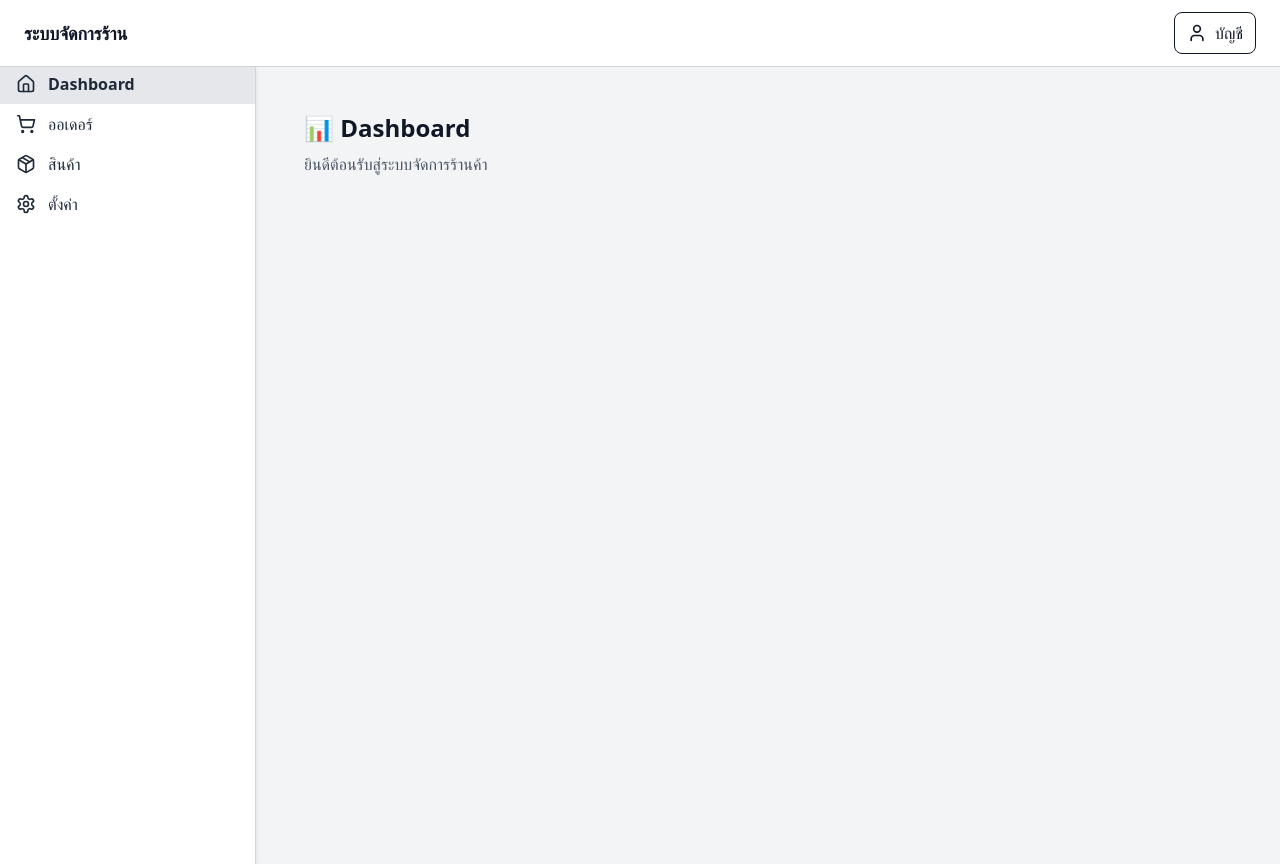
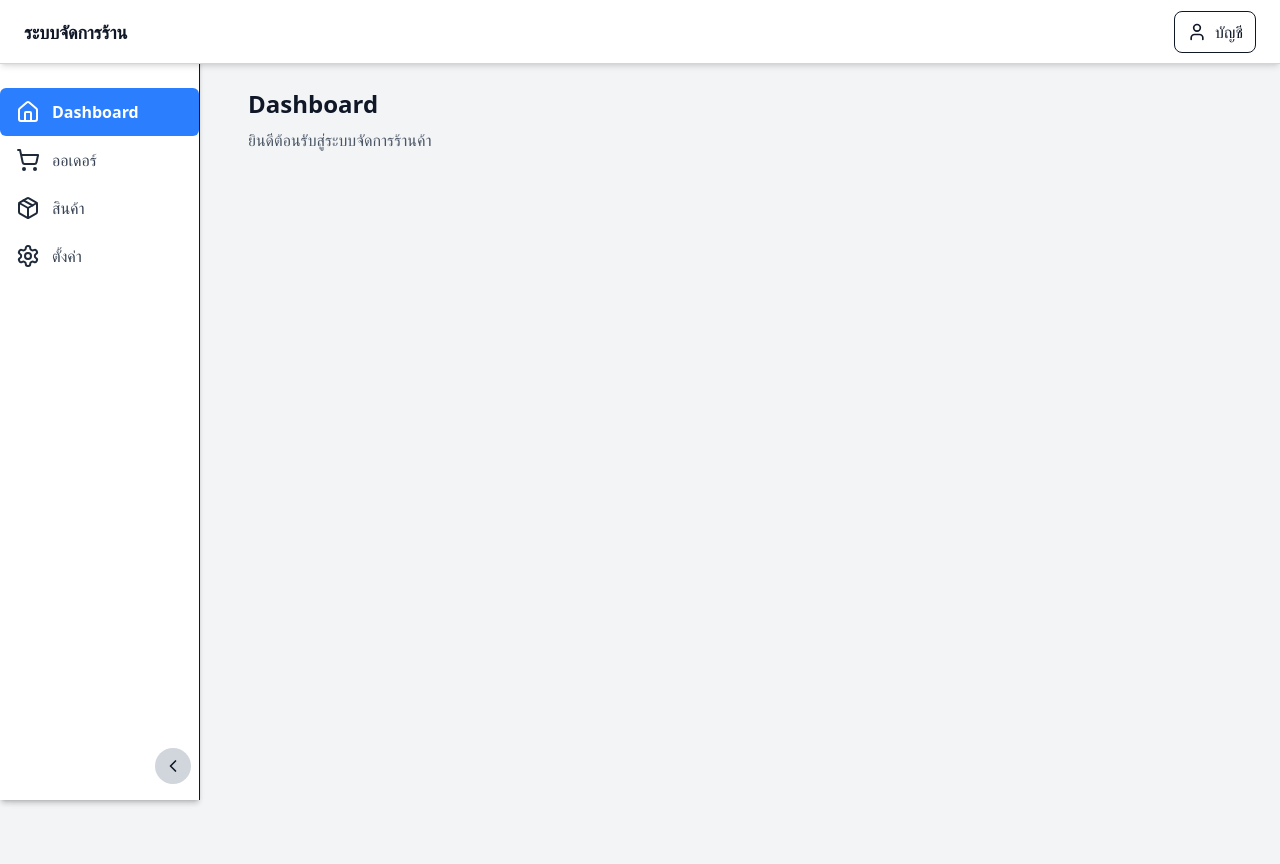
Before and after one commit to thanagonp/EvolveShop, a Next.js app: page /dashboard in a window 1280 px wide. After the commit the page ends 800 px from the top, so only its background shows below. Built offline with nearby package versions, Linux system fonts and the light colour scheme.

Commit message:
config Sidebar

```diff
--- a/app/dashboard/layout.tsx
+++ b/app/dashboard/layout.tsx
@@ -1,32 +1,24 @@
 "use client";
 
-import Sidebar from "@/components/layout/Sidebar";
-import Navbar from "@/components/layout/Navbar";
-import { motion } from "framer-motion";
+import Sidebar from "../../components/layout/Sidebar";
+import Navbar from "../../components/layout/Navbar";
+import { useSidebar } from "@/components/layout/SidebarContext";
 
 export default function DashboardLayout({ children }: { children: React.ReactNode }) {
+  const { isOpen } = useSidebar();
+
   return (
     <div className="flex min-h-screen">
+      {/* ✅ Fixed Sidebar */}
+      <Sidebar />
 
-      <div className="absolute top-0 left-0 w-full z-10">
-        <Navbar />
+      {/* ✅ Wrapper สำหรับ Content */}
+      <div className="flex flex-col flex-1 min-h-screen">
+        <Navbar /> {/* ✅ แยก Navbar ออกจาก Sidebar */}
+        <main className={`flex-1 p-6 pt-16 transition-all duration-300 ${isOpen ? "ml-[200px]" : "ml-[60px]"}`}>
+        {children}
+      </main>
       </div>
-
-      {/* Sidebar */}
-      <motion.div
-        initial={{ x: -100, opacity: 0 }}
-        animate={{ x: 0, opacity: 1 }}
-        transition={{ duration: 0.5 }}
-        className="flex h-screen bg-gray-100">
-        <Sidebar />
-      </motion.div>
-
-      {/* Content */}
-
-        <div className="flex-1 p-6 mt-16">
-          {children}
-        </div>
-
     </div>
   );
 }
--- a/app/dashboard/page.tsx
+++ b/app/dashboard/page.tsx
@@ -1,18 +1,17 @@
 "use client";
+
 import { motion } from "framer-motion";
 
 export default function DashboardPage() {
   return (
-    <motion.div
-      initial={{ opacity: 0 }}
-      animate={{ opacity: 1 }}
+    <motion.main
+      initial={{ opacity: 0, y: 10 }}
+      animate={{ opacity: 1, y: 0 }}
       transition={{ duration: 0.5 }}
-      className="p-6">
-
-      <h1 className="text-2xl font-bold flex items-center">
-        📊 Dashboard
-      </h1>
+      className="p-6"
+    >
+      <h1 className="text-2xl font-bold">Dashboard</h1>
       <p className="mt-2 text-gray-600">ยินดีต้อนรับสู่ระบบจัดการร้านค้า</p>
-    </motion.div>
+    </motion.main>
   );
 }
--- a/app/dashboard/products/page.tsx
+++ b/app/dashboard/products/page.tsx
@@ -159,18 +159,17 @@
         <h1 className="text-3xl font-bold mb-6">🛍️ รายการสินค้า</h1>
 
         {/* 🔹 Grid Layout แสดงสินค้า */}
-        <div className="grid grid-cols-1 md:grid-cols-3 lg:grid-cols-6 gap-8">
+        <div className="grid grid-cols-1 sm:grid-cols-2 md:grid-cols-3 lg:grid-cols-4 xl:grid-cols-5 2xl:grid-cols-6 gap-6">
           {products.map((product, index) => (
             <motion.div
               key={product._id}
               initial={{ opacity: 0, y: 10 }}
               animate={{ opacity: 1, y: 0 }}
               transition={{ duration: 0.3, delay: index * 0.1 }}
-              className="relative w-44 h-64 rounded-lg overflow-hidden shadow-lg transition group"
+              className="relative w-full max-w-xs h-64 rounded-lg overflow-hidden shadow-lg transition group bg-white"
             >
               {/* 🔹 รูปสินค้า */}
               <motion.div className="relative w-full h-full overflow-hidden">
-                {/* 🔹 ภาพสินค้า */}
                 <CldImage
                   src={product.images[0]}
                   alt={product.name}
@@ -180,8 +179,6 @@
                   className="w-full h-full object-cover transition-transform duration-300"
                   priority={true}
                 />
-
-                {/* 🔹 Gradient Overlay มืดเฉพาะขอบบนและล่าง */}
                 <div className="absolute inset-0 bg-gradient-to-b from-black/50 via-transparent to-black/50 opacity-0 group-hover:opacity-100 transition-opacity duration-300" />
               </motion.div>
 
@@ -190,8 +187,8 @@
                 {product.name}
               </div>
 
-              {/* 🔹 ปุ่ม Info (แสดงตลอด) */}
-              <button
+               {/* 🔹 ปุ่ม Info (แสดงตลอด) */}
+               <button
                 onClick={() => {
                   setSelectedProduct(product);
                   setIsInfoOpen(true);
@@ -226,6 +223,7 @@
           ))}
         </div>
 
+
         {/* 🏷️ ใช้ InfoModal แสดงรายละเอียดสินค้า */}
         {selectedProduct && (
           <InfoModal
--- a/app/globals.css
+++ b/app/globals.css
@@ -3,3 +3,8 @@
 body {
   @apply bg-gray-100 text-gray-900;
 }
+
+main {
+  /* ✅ กำหนด Animation ให้เฉพาะ Content */
+  transition: opacity 0.3s ease-in-out;
+}
--- a/app/layout.tsx
+++ b/app/layout.tsx
@@ -1,12 +1,18 @@
 import "./globals.css";
-import ToastProvider from "@/components/toasts/ToastProvider";
+import ToastProvider from "../components/toasts/ToastProvider";
+import Sidebar from "../components/layout/Sidebar";
+import { SidebarProvider } from "../components/layout/SidebarContext";
+
 export default function RootLayout({ children }: { children: React.ReactNode }) {
   return (
     <html lang="th">
-      <body className="min-h-screen bg-gray-100">
-        <ToastProvider>
-          {children}
-        </ToastProvider>
+      <body className="min-h-screen bg-gray-100 flex">
+        <SidebarProvider>
+          <Sidebar /> {/* ✅ Sidebar อยู่ภายใน Provider */}
+          <div className="flex flex-1">
+            <ToastProvider>{children}</ToastProvider>
+          </div>
+        </SidebarProvider>
       </body>
     </html>
   );
--- a/components/layout/Navbar.tsx
+++ b/components/layout/Navbar.tsx
@@ -1,44 +1,15 @@
 "use client";
-import { useState } from "react";
-import { motion, AnimatePresence } from "framer-motion";
+
 import { User, LogOut } from "lucide-react";
 
 export default function Navbar() {
-  const [menuOpen, setMenuOpen] = useState(false);
-
   return (
-    <header className="bg-white border-b border-gray-300 px-6 py-3 flex justify-between items-center">
+    <header className="fixed top-0 left-0 w-full h-16 bg-white border-b border-gray-300 shadow-md flex justify-between items-center px-6 z-50">
       <h1 className="text-lg font-bold">ระบบจัดการร้าน</h1>
-
-      {/* User Menu */}
-      <div className="relative">
-        <button
-          onClick={() => setMenuOpen(!menuOpen)}
-          className="flex items-center gap-2 px-3 py-2 border rounded-lg hover:bg-gray-100"
-        >
-          <User className="w-5 h-5" />
-          <span>บัญชี</span>
-        </button>
-
-        {/* Dropdown Menu */}
-        <AnimatePresence>
-          {menuOpen && (
-            <motion.ul
-              initial={{ opacity: 0, y: -10 }}
-              animate={{ opacity: 1, y: 0 }}
-              exit={{ opacity: 0, y: -10 }}
-              className="absolute right-0 mt-2 w-40 bg-white border rounded-lg shadow-lg overflow-hidden"
-            >
-              <li className="px-4 py-2 hover:bg-gray-100 cursor-pointer">
-                แก้ไขโปรไฟล์
-              </li>
-              <li className="px-4 py-2 hover:bg-gray-100 cursor-pointer flex items-center gap-2 text-red-500">
-                <LogOut className="w-4 h-4" /> ออกจากระบบ
-              </li>
-            </motion.ul>
-          )}
-        </AnimatePresence>
-      </div>
+      <button className="flex items-center gap-2 px-3 py-2 border rounded-lg hover:bg-gray-100">
+        <User className="w-5 h-5" />
+        <span>บัญชี</span>
+      </button>
     </header>
   );
 }
--- a/components/layout/Sidebar.tsx
+++ b/components/layout/Sidebar.tsx
@@ -2,46 +2,49 @@
 import { motion } from "framer-motion";
 import Link from "next/link";
 import { usePathname } from "next/navigation";
-import { Home, Package, ShoppingCart, Settings } from "lucide-react";
-
-const menuItems = [
-  { name: "Dashboard", path: "/dashboard", icon: Home },
-  { name: "ออเดอร์", path: "/dashboard/orders", icon: ShoppingCart },
-  { name: "สินค้า", path: "/dashboard/products", icon: Package },
-  { name: "ตั้งค่า", path: "/dashboard/settings", icon: Settings },
-];
+import { Home, Package, ShoppingCart, Settings, ChevronLeft, ChevronRight } from "lucide-react";
+import { useSidebar } from "@/components/layout/SidebarContext"; // ✅ นำเข้า Context ที่แยกออกไปแล้ว
 
 export default function Sidebar() {
+
   const pathname = usePathname();
+  const { isOpen, toggleSidebar } = useSidebar();
 
   return (
-    <motion.div
-      initial={{ x: -250 }}
-      animate={{ x: 0 }}
-      transition={{ duration: 0.3 }}
-      className="w-64 h-screen bg-white border-r border-gray-300 shadow-md mt-16"
+    <motion.aside
+      className="fixed left-0 top-0 h-screen bg-white border-r shadow-md flex flex-col z-50 pt-16"
+      animate={{ width: isOpen ? 200 : 60 }}
+      transition={{ duration: 0.2, ease: "easeInOut" }}
     >
-      <nav className="">
-        {menuItems.map(({ name, path, icon: Icon }) => (
-          <Link key={path} href={path} className="relative block">
-            {pathname === path && (
-              <motion.div  //
-                layoutId="activeMenu"
-                className="absolute inset-0 bg-gray-200"
-                transition={{ type: "spring", stiffness: 100, damping: 20 }}
-              />
+      <nav className="overflow-y-auto flex-1 mt-6">
+        {[
+          { name: "Dashboard", path: "/dashboard", icon: Home },
+          { name: "ออเดอร์", path: "/dashboard/orders", icon: ShoppingCart },
+          { name: "สินค้า", path: "/dashboard/products", icon: Package },
+          { name: "ตั้งค่า", path: "/dashboard/settings", icon: Settings },
+        ].map(({ name, path, icon: Icon }) => (
+          <Link key={path} href={path} className="relative flex items-center w-full px-4 py-3 group">
+
+            {pathname === path && <motion.div layoutId="activeMenu" transition={{ duration: 0.15 }} className="absolute inset-0 bg-blue-500 rounded-md" />}
+            <Icon className={`relative z-10 ${pathname === path ? "text-white" : "text-gray-800"}`} size={24} />
+            {isOpen && (
+              <span className={`relative z-10 ml-3 ${pathname === path ? "text-white font-semibold" : "text-gray-700"}`}>
+                {name}
+              </span>
             )}
-            <div
-              className={`relative flex items-center gap-3 px-4 py-2 text-gray-800 ${
-                pathname === path ? "font-bold" : "text-gray-600"
-              }`}
-            >
-              <Icon size={20} />
-              {name}
-            </div>
           </Link>
         ))}
       </nav>
-    </motion.div>
+
+      {/* ✅ ปุ่มขยาย/ย่อ Sidebar */}
+      <div className="absolute bottom-4 right-2">
+        <button
+          onClick={toggleSidebar}
+          className="bg-gray-300 p-2 rounded-full hover:bg-gray-400 transition"
+        >
+          {isOpen ? <ChevronLeft size={20} /> : <ChevronRight size={20} />}
+        </button>
+      </div>
+    </motion.aside>
   );
 }
--- /dev/null
+++ b/components/layout/SidebarContext.tsx
@@ -0,0 +1,46 @@
+"use client";
+import { createContext, useContext, useState, useEffect } from "react";
+
+// ✅ สร้าง Context สำหรับ Sidebar
+interface SidebarContextType {
+  isOpen: boolean;
+  toggleSidebar: () => void;
+}
+
+const SidebarContext = createContext<SidebarContextType | undefined>(undefined);
+
+export function SidebarProvider({ children }: { children: React.ReactNode }) {
+  const [isOpen, setIsOpen] = useState<boolean>(true);
+
+  useEffect(() => {
+    if (typeof window !== "undefined") {
+      const storedIsOpen = localStorage.getItem("sidebarOpen");
+      if (storedIsOpen !== null) {
+        setIsOpen(storedIsOpen === "true");
+      }
+    }
+  }, []);
+
+  const toggleSidebar = () => {
+    setIsOpen((prev) => {
+      const newState = !prev;
+      localStorage.setItem("sidebarOpen", newState.toString());
+      return newState;
+    });
+  };
+
+  return (
+    <SidebarContext.Provider value={{ isOpen, toggleSidebar }}>
+      {children}
+    </SidebarContext.Provider>
+  );
+}
+
+// ✅ ใช้ Hook `useSidebar()` ใน Component อื่นๆ
+export function useSidebar() {
+  const context = useContext(SidebarContext);
+  if (!context) {
+    throw new Error("useSidebar ต้องใช้ภายใน SidebarProvider");
+  }
+  return context;
+}
```
